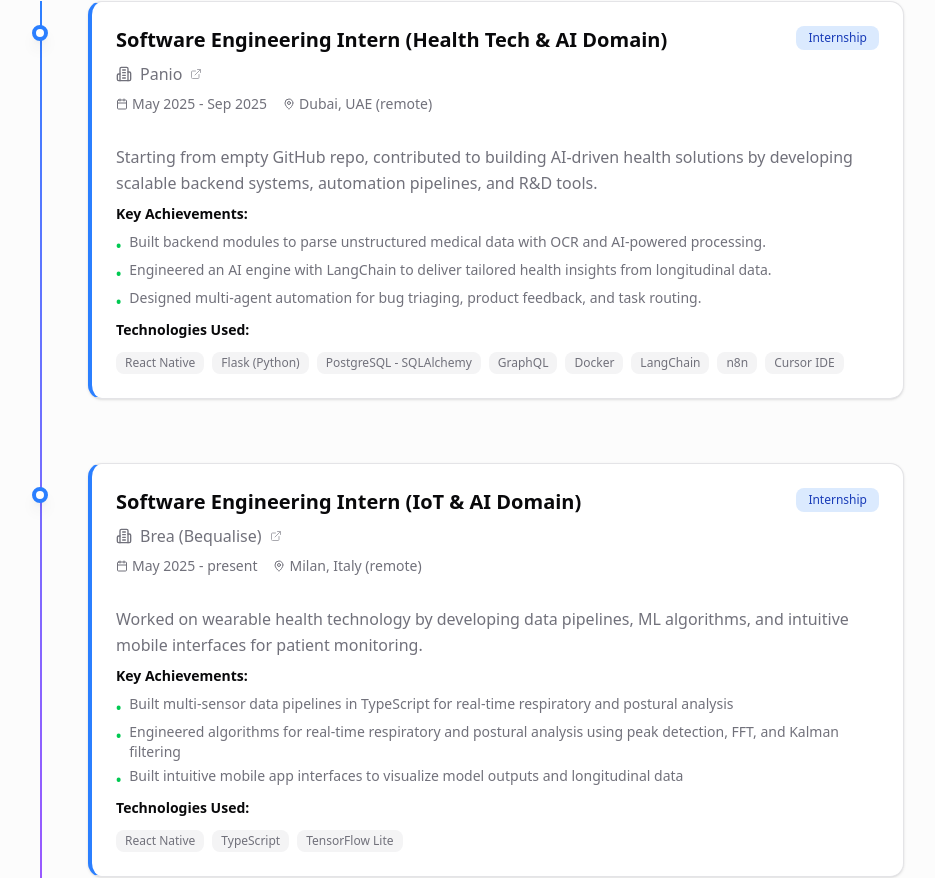
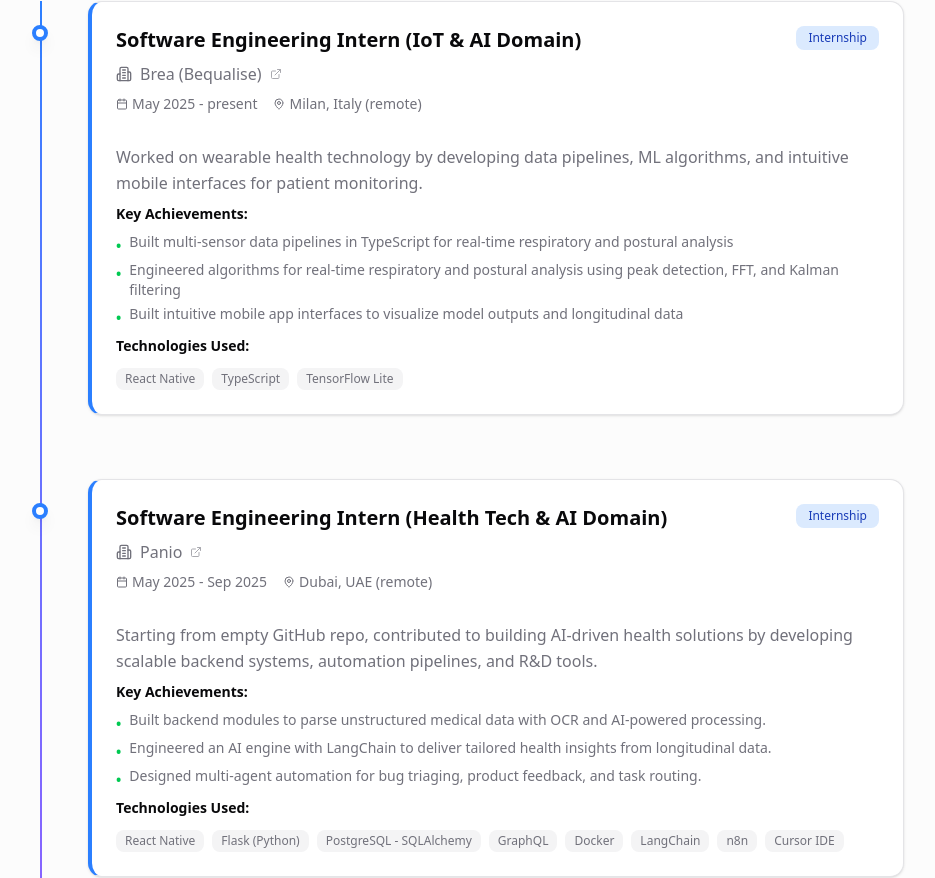
Before and after one commit to aruzhan-bolatova/portfolio_website, a Next.js app: page / in a window 1280 px wide. Shown: the part 2739-3617 px from the top of the page, without its empty margins (184-1119 px from the left). Built offline with nearby package versions, Linux system fonts and the light colour scheme.

Commit message:
update info

```diff
--- a/src/components/education.tsx
+++ b/src/components/education.tsx
@@ -108,8 +108,16 @@
         title: 'Microbiome-Based Non-Invasive Screening for Endometriosis Using Machine Learning',
         authors: ['Aruzhan Bolatova', 'Mai Oudah'],
         date: '2026',
-        url: '',
-        publication: 'Status: Accepted at IEEE International Conference on Healthcare Informatics (ICHI) 2026'
+        url: 'https://ieeexplore.ieee.org/document/11635015',
+        publication: 'IEEE International Conference on Healthcare Informatics (ICHI) 2026'
+    },
+    {
+        id: '2',
+        title: 'Endometriosis Screening Using Machine Learning And Microbiome Analysis',
+        authors: ['Aruzhan Bolatova', 'Mai Oudah'],
+        date: '2026',
+        url: 'https://dl.acm.org/doi/full/10.1145/3807503.3819437',
+        publication: "The 17th ACM International Conference on Bioinformatics, Computational Biology and Health Informatics (ACM BCB '26)"
     }
 ];
 
--- a/src/components/experience.tsx
+++ b/src/components/experience.tsx
@@ -21,6 +21,22 @@
 const experiences: ExperienceItem[] = [
   {
     id: '1',
+    position: 'Software Engineering Intern (IoT & AI Domain)',
+    company: 'Brea (Bequalise)',
+    location: 'Milan, Italy (remote)',
+    period: 'May 2025 - present',
+    type: 'internship',
+    description: 'Worked on wearable health technology by developing data pipelines, ML algorithms, and intuitive mobile interfaces for patient monitoring.',
+    technologies: ['React Native', 'TypeScript', 'TensorFlow Lite'],
+    achievements: [
+      'Built multi-sensor data pipelines in TypeScript for real-time respiratory and postural analysis',
+      'Engineered algorithms for real-time respiratory and postural analysis using peak detection, FFT, and Kalman filtering',
+      'Built intuitive mobile app interfaces to visualize model outputs and longitudinal data'
+    ],
+    companyUrl: 'https://www.breavital.com/'
+  },
+  {
+    id: '2',
     position: 'Software Engineering Intern (Health Tech & AI Domain)',
     company: 'Panio',
     location: 'Dubai, UAE (remote)',
@@ -36,39 +52,42 @@
     companyUrl: 'https://panio.io/'
   },
   {
-    id: '2',
-    position: 'Software Engineering Intern (IoT & AI Domain)',
-    company: 'Brea (Bequalise)',
-    location: 'Milan, Italy (remote)',
-    period: 'May 2025 - present',
-    type: 'internship',
-    description: 'Worked on wearable health technology by developing data pipelines, ML algorithms, and intuitive mobile interfaces for patient monitoring.',
-    technologies: ['React Native', 'TypeScript', 'TensorFlow Lite'],
+    id: '3',
+    position: 'AI Solutions Builder',
+    company: 'Extella AI',
+    location: 'Almaty, Kazakhstan',
+    period: 'April 2026 - June 2026',
+    type: 'part-time',
+    description: 'Built AI-driven workflow automation solutions',
+    technologies: ['APIs', 'ChatGPT API', 'Claude API', 'Cursor IDE', 'GitHub', 'Linear', 'Slack', 'Python'],
     achievements: [
-      'Built multi-sensor data pipelines in TypeScript for real-time respiratory and postural analysis',
-      'Engineered algorithms for real-time respiratory and postural analysis using peak detection, FFT, and Kalman filtering',
-      'Built intuitive mobile app interfaces to visualize model outputs and longitudinal data'
+      'Developed and deployed AI-driven workflow automation solutions (“Experts”) that translated operational pain points into scalable AI automation systems using multi-agent orchestration, persistent memory, and reusable execution pipelines',
+      'Designed prompt architectures, evaluation workflows and reusable agents focused on cost-efficiency and seamless end-user adoption',
+      'Built production-ready presets integrating enterprise collaboration tools including Slack, GitHub, and Linear to automate standups, QA coordination, project tracking and developer productivity workflows',
+      'Created technical to communicate platform capabilities, accelerate onboarding and support product adoption'
     ],
-    companyUrl: 'https://www.breavital.com/'
+    companyUrl: 'https://extella.ai/'
   },
   {
-    id: '3',
+    id: '4',
     position: 'Undergraduate Research Assistant',
     company: 'NYU Abu Dhabi E-Brain Lab',
     location: 'Abu Dhabi, UAE',
-    period: 'Jan 2026 - present',
+    period: 'Jan 2026 - Aug 2026',
     type: 'part-time',
     description: 'Developed a hallucination detection and mitigation system for medical LVLMs.',
     technologies: ['Python'],
     achievements: [
-      'Review literature on hallucination detection and mitigation in medical LVLMs, synthesizing frameworks from 10+ studies.',
-      'Develop a novel dataset creation pipeline for hallucination evaluation metrics and structured prompt sets to assess both general-purpose and domain-specific models on clinical reasoning tasks.',
-      'Develop evaluation scripts and dashboards to track model performance and provide weekly updates to supervisors.'
-        ],
+      'Investigated hallucination detection in medical large vision-language models (LVLMs), reviewing 10+ studies to identify methodological limitations in existing hallucination benchmarks and evaluation protocols',
+      'Designed a benchmarking and dataset creation pipeline for evaluating hallucinations in medical AI, developing structured clinical reasoning tasks, prompt sets, and evaluation criteria to assess model factuality and reliability',
+      'Conducted large-scale evaluation of 11 medical LVLMs and general-purpose baselines, including GPT-4o, LLaVA-NeXT, and MiniGPT-4, across standardized medical question-answering and image-grounded reasoning tasks',
+      'Implemented automated evaluation pipelines for model inference, response collection, scoring, and comparative analysis, enabling reproducible experimentation across models and benchmark configurations',
+      'Completed the Post-Graduation Practical Training Program under the supervision of Prof. Muhammad Shafique'
+    ],
     companyUrl: 'https://ebrain4everyone.com/'
   },
   {
-    id: '4',
+    id: '5',
     position: 'Undergraduate Research Assistant',
     company: 'NYU Abu Dhabi Computational Biology and Bioinformatics Lab',
     location: 'Abu Dhabi, UAE',
@@ -77,15 +96,17 @@
     description: 'Lead senior thesis on endometriosis ML-based screening using microbiome data.',
     technologies: ['Python Weka Wrapper', 'QIIME2', 'sra-tools', 'fastx', 'scikit-learn', 'scikit-bio', 'pandas', 'matplotlib', 'seaborn'],
     achievements: [
-      'Designed predictive ML models to identify microbiome-based biomarkers.',
-      'Conducted comprhensive literature review on microbiome-endometriosis associations and ML applications in clinical diagnostics',
-      'Processed and analyzed 16S rRNA sequencing data and associated clinical metadata using SRA and FastX tools',
-      'Paper accepted at the 2026 IEEE International Conference on Healthcare Informatics (ICHI) in Minneapolis, USA'
+      'Led senior thesis research on microbiome-based machine learning for non-invasive endometriosis screening, defining the research question, objectives, experimental methodology, and evaluation framework under faculty supervision',
+      'Built a reproducible ML pipeline using 16S rRNA microbiome data, implementing preprocessing, feature selection, model training, cross-validation, and statistical analysis with Scikit-learn and bioinformatics tools',
+      'Benchmarked eight classical and deep learning models, including Random Forest, AdaBoost, and MLP, using cross-validation and a held-out test set, achieving preliminary performance of F1: 0.87 and ROC-AUC: 0.95',
+      'Applied feature selection methods to reduce noise and multicollinearity, increasing model accuracy by 5–20%',
+      'Identified potential genus-level microbial biomarkers associated with endometriosis through differential abundance analysis',
+      'Manuscript presented and published at the IEEE International Conference on Healthcare Informatics (USA) and ACM Conference on Bioinformatics, Computational Biology, and Health Informatics (Italy)',
     ],
     companyUrl: 'https://wp.nyu.edu/cbb_lab/about/'
   },
   {
-    id: '5',
+    id: '6',
     position: 'Data Analyst Intern',
     company: 'Ministry of Digital Development, Innovation and Aerospace Industries of Kazakhstan',
     location: 'Astana, Kazakhstan',
--- a/src/components/presentation.tsx
+++ b/src/components/presentation.tsx
@@ -12,7 +12,7 @@
     location: 'Abu Dhabi, UAE',
     // Add a newline character after the emoji
     description:
-      "Hey 👋\nI'm Aru. I'm a Computer Science student at NYU, specializing in full-stack development and AI. I am passionate about tech for good and building products that help people. \n\nPlease play around with my Digital Twin AI agent to get to know me better! Also check out my projects and resume below.",
+      "Hey 👋\nI'm Aru. I'm a Computer Science graduate from NYU, specializing in full-stack development and AI. I am passionate about tech for good and building products that help people. \n\nPlease play around with my Digital Twin AI agent to get to know me better! Also check out my projects and resume below.",
     src: '/about-me.png',
     fallbackSrc:
       'https://drive.google.com/file/d/17icIqXIcL1IiiwJZ9PFg-tl1H26QHW2_/view?usp=sharing',
```
